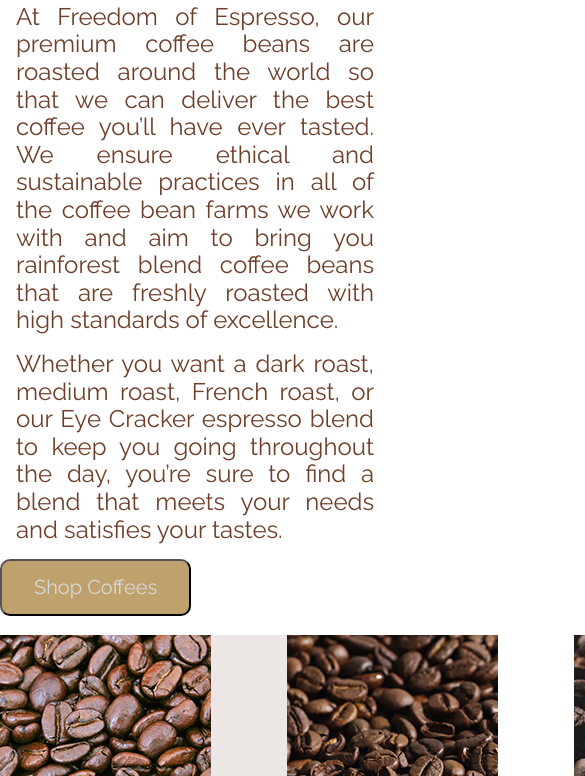
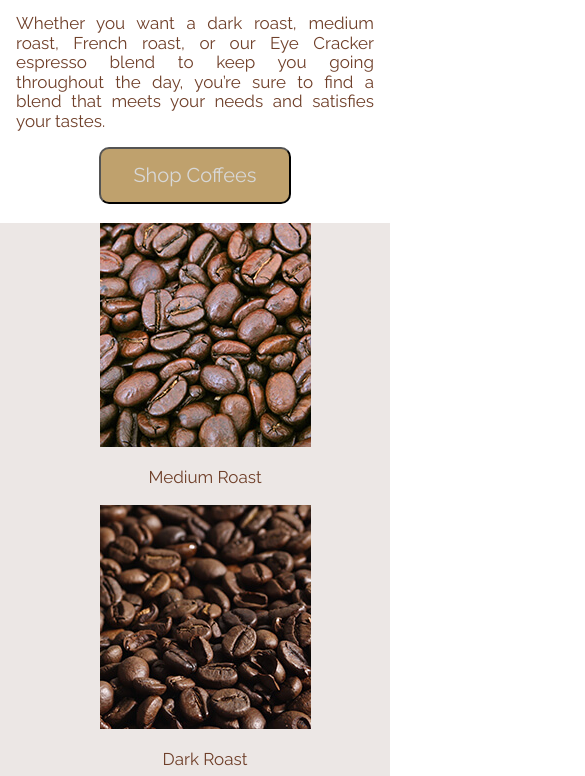
Before and after one commit to HopeZucco/Zucco_Final, a website: page deploy/index.html in a window 390 px wide. Shown: the part 1224-2000 px from the top of the page, 585 px wide, since content can reach past the window. Drawn offline with nearby package versions, Linux system fonts and the light colour scheme.

Commit message:
mobile fix

```diff
--- a/dev/scss/helpers/_variables.scss
+++ b/dev/scss/helpers/_variables.scss
@@ -4,7 +4,7 @@
 
 // Define the breakpoints
 // Small tablets and large smartphones
-$screen-sm-min: 576px;
+$screen-sm-min: 376px;
 
 // Small tablets
 $screen-md-min: 768px;
--- a/dev/scss/layout/_footer.scss
+++ b/dev/scss/layout/_footer.scss
@@ -2,6 +2,10 @@
     Footer
 ============= */
 footer{
+
+    h1{
+        color: $timberwolf;
+    }
     background-color: $palesilverdark;
     display: grid;
     grid-template-columns: 16px auto 16px;
@@ -68,7 +72,7 @@
                 color: $timberwolf;
             }
             input{
-                color: $timberwolf;
+                color: $timberwolf ;
             }
         }
     }
--- a/dev/scss/sections/_aboutus.scss
+++ b/dev/scss/sections/_aboutus.scss
@@ -42,20 +42,12 @@
             "n2"
             "n3";
             gap: 16px;
-
-            #n4{
-                display: none;
-            }
         }
 
         @include md{
             display: grid;
-            grid-template-columns: repeat(2, 1fr);
+            grid-template-columns: repeat(1, 1fr);
             gap: 16px;
-
-            #n4{
-                display: none;
-            }
         }
         }
 
--- a/dev/scss/sections/_coffeeclub.scss
+++ b/dev/scss/sections/_coffeeclub.scss
@@ -9,21 +9,10 @@
 
     }
 
-        article{
-            p{
-                color: $kobicha;
-                text-align: justify;
-                text-justify: inter-word;
-                align-content: center;
-                margin: 15px;
-            }
-        }
-
-
-
     p{
         color: $kobicha;
     }
+
         display: grid;
         grid-template-columns: 16px auto 16px;
         grid-template-areas: ". intro ."
@@ -41,18 +30,14 @@
 
             @include sm{
                     display: grid;
-                grid-template-columns: repeat(1, 1fr);
-                grid-template-areas: "intro"
-                "n1";
+                    grid-template-columns: repeat(3, 1fr);
+                    grid-template-areas: ". intro ."
+                    ". n1 ."
+                    ". n2 ."
+                    ". n3 .";
                     gap: 30px;
                     display: block;
                     margin: 0 auto;
-
-                img{
-                    align-content: center;
-                    margin: auto;
-                }
-
             }
 
             @include md{
@@ -71,6 +56,13 @@
                 margin: auto;
             }
 
+            @include xl{
+                grid-template-columns: repeat(3, 1fr);
+                grid-template-areas: ". intro ."
+                "n1 n2 n3";
+                margin: auto;
             }
 
         }
+
+    }
--- a/dev/scss/sections/_coffeeproducts.scss
+++ b/dev/scss/sections/_coffeeproducts.scss
@@ -3,18 +3,46 @@
 ============= */
 
 #coffee-products{
-    .grid{
-        display: grid;
-        grid-template-columns: repeat(4, 1fr);
-        grid-gap: 76px;
-        max-width: 1400px;
-        margin: auto;
-        grid-template-areas: "f1 f2 f3 f4";
-        background-color: $alabaster;
-    }
     p{
         text-align: center;
-        text-align: justify;
         color: $kobicha;
     }
+    background-color: $alabaster;
+
+    @include xl{
+        grid-template-columns: auto 1200px auto;
+    }
+    >div{
+        grid-area: coffee-products;
+
+        @include sm{
+            display: grid;
+            justify-content: center;
+            text-align: center;
+            gap: 16px;
+            display: block;
+            margin-left: 20px;
+        }
+
+        @include md{
+            display: grid;
+            grid-template-columns: repeat(2, 1fr);
+            grid-template-areas: "f1 f2"
+            "f3 f4";
+            margin:auto;
+        }
+
+        @include lg{
+            display: grid;
+            grid-template-columns: repeat(4, 1fr);
+            grid-template-areas: "f1 f2 f3 f4";
+            margin:auto;
+        }
+        @include xl{
+            display: grid;
+            grid-template-columns: repeat(4, 1fr);
+            grid-template-areas: "f1 f2 f3 f4";
+            margin:auto;
+        }
+    }
 }
--- a/dev/scss/sections/_coffees.scss
+++ b/dev/scss/sections/_coffees.scss
@@ -25,7 +25,9 @@
                     align-content: center;
                     text-align: center;
                     gap: 16px;
-                    float: center;
+                    // float: center;
+                    display: block;
+                    margin: 0 auto;
                     // margin-left: 16px;
                     // #n1{
                     //     margin-left: 16px;
@@ -54,63 +56,4 @@
                     background-color: $white !important;
                 }
             }
-    // #shop{
-    //     align-content: right;
-    // }
-}
-    // p{
-    //     color: $kobicha;
-    // }
-
-    // display: grid;
-    // grid-template-columns: 16px auto 16px;
-    // grid-template-areas: ". intro ."
-    // ". intro .";
-    // margin: 15px;
-
-    // @include xl{
-    //     grid-template-columns: auto 1200px auto;
-    // }
-
-    // .span-col-3{grid-column: span 3 / auto;}
-
-    // >div{
-    //     grid-area: intro;
-    //     background-color: $alabaster;
-
-    //     #intro{
-    //         background-color: $white;
-    //     }
-
-    //     @include sm{
-    //         display: grid;
-    //         grid-template-columns: repeat(1, 1fr);
-    //         grid-template-areas: "intro"
-    //         "n1";
-    //         gap: 30px;
-    //         margin: auto;
-
-    //         #travelmug{
-    //             margin-left: 15px;
-    //             margin-right: 15px;
-    //         }
-
-    //     }
-
-    //     @include md{
-    //         display: grid;
-    //         grid-template-columns: repeat(3, 1fr);
-    //         grid-template-areas: ". intro ."
-    //         "n1 n2 n3";
-    //         gap: 30px;
-    //         margin: auto;
-    //     }
-
-    //     @include lg{
-    //         grid-template-columns: repeat(3, 1fr);
-    //         grid-template-areas: ". intro ."
-    //         "n1 n2 n3";
-    //         margin: auto;
-    //     }
-
-    // }
+        }
--- a/dev/scss/sections/_coffeewareproducts.scss
+++ b/dev/scss/sections/_coffeewareproducts.scss
@@ -2,18 +2,46 @@
     Coffeeware Products
 ============= */
 #coffeeware-products{
-    .grid{
-        display: grid;
-        grid-template-columns: repeat(4, 1fr);
-        grid-gap: 76px;
-        max-width: 1400px;
-        margin: auto;
-        grid-template-areas: "f1 f2 f3 f4";
-        background-color: $alabaster;
-    }
     p{
         text-align: center;
-        text-align: justify;
         color: $kobicha;
     }
+    background-color: $alabaster;
+
+    @include xl{
+        grid-template-columns: auto 1200px auto;
+    }
+    >div{
+        grid-area: coffeeware-products;
+
+        @include sm{
+            display: grid;
+            justify-content: center;
+            text-align: center;
+            gap: 16px;
+            display: block;
+            margin-left: 20px;
+        }
+
+        @include md{
+            display: grid;
+            grid-template-columns: repeat(2, 1fr);
+            grid-template-areas: "f1 f2"
+            "f3 f4";
+            margin:auto;
+        }
+
+        @include lg{
+            display: grid;
+            grid-template-columns: repeat(4, 1fr);
+            grid-template-areas: "f1 f2 f3 f4";
+            margin:auto;
+        }
+        @include xl{
+            display: grid;
+            grid-template-columns: repeat(4, 1fr);
+            grid-template-areas: "f1 f2 f3 f4";
+            margin:auto;
+        }
+    }
 }
--- a/dev/scss/sections/_trending.scss
+++ b/dev/scss/sections/_trending.scss
@@ -33,13 +33,14 @@
             background-color: $white;
         }
 
+
         @include sm{
                 display: grid;
-                grid-template-columns: repeat(1, 1fr);
-                grid-template-areas: "trend"
-                "n1"
-                "n2"
-                "n3";
+                grid-template-columns: repeat(3, 1fr);
+                grid-template-areas: ". trend ."
+                ". n1 ."
+                ". n2 ."
+                ". n3 .";
                 gap: 30px;
                 display: block;
                 margin: 0 auto;
@@ -61,6 +62,13 @@
             margin: auto;
         }
 
+        @include xl{
+            grid-template-columns: repeat(3, 1fr);
+            grid-template-areas: ". trend ."
+            "n1 n2 n3";
+            margin: auto;
+        }
+
     }
 
 }
```
Also changed, not shown: deploy/css/styles.css. Lines whose indentation alone changed are shown as unchanged.
